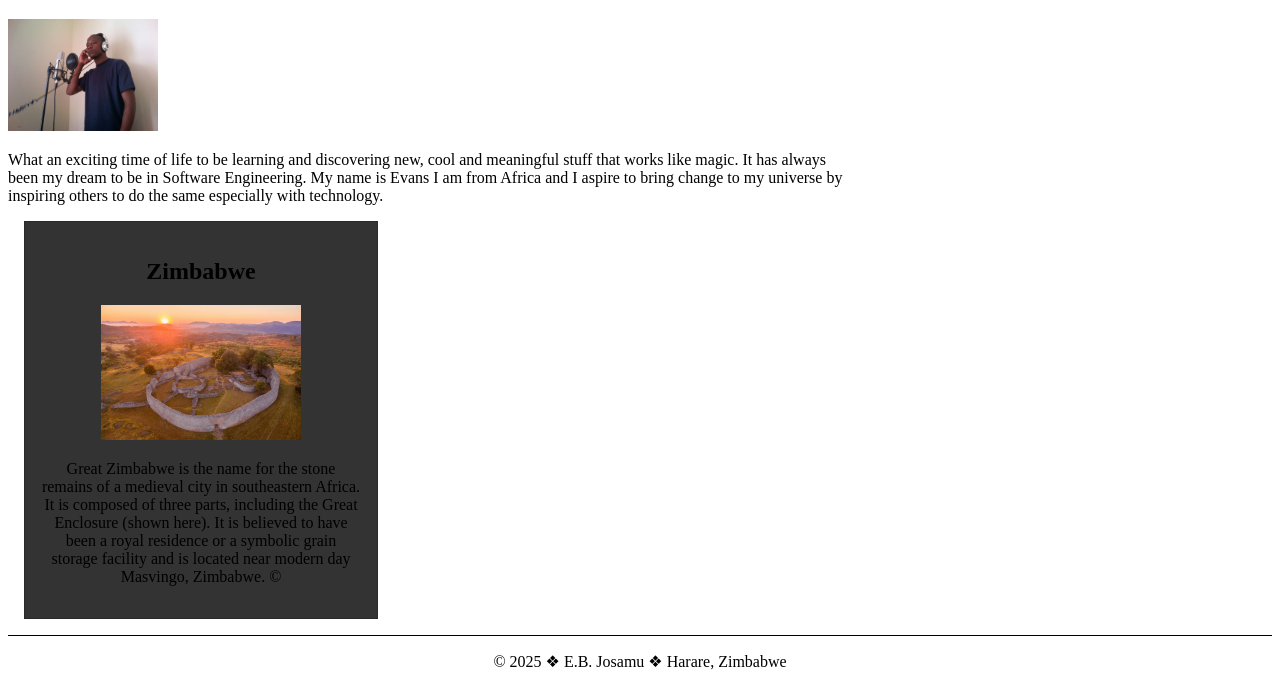
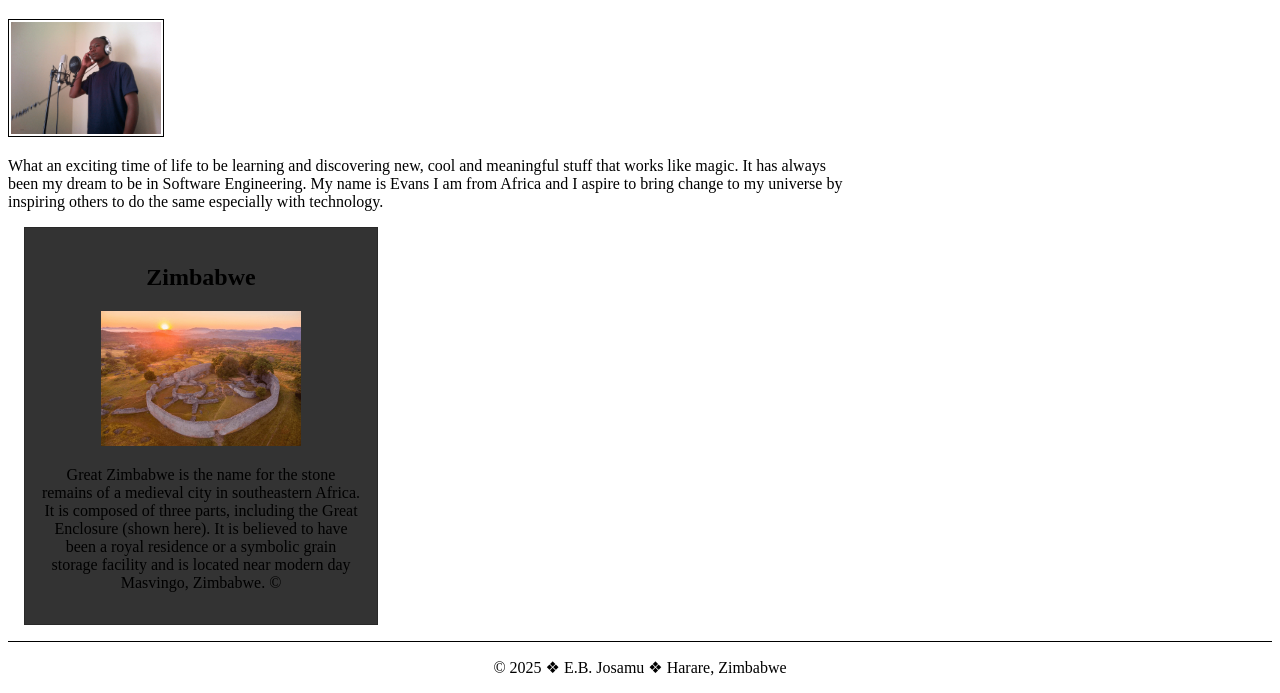
Before and after one commit to EvansBJosamu/wdd130, a plain HTML site: page index.html in a window 1280 px wide. Shown: the part 205-898 px from the top of the page. Drawn offline with Linux system fonts and the light colour scheme.

Commit message:
Enhancement audit

```diff
--- a/index.html
+++ b/index.html
@@ -24,7 +24,7 @@
     </main>
     <aside>
         <h2>Zimbabwe</h2>
-        <img src="./week02/images/great-zimbabwes-great-enclosure-opt.jpg" alt="Great Zimbabwe's Great Enclosure">
+        <img src="./week02/images/great-zimbabwe-enclosure-opt.jpg" alt="Great Zimbabwe's Great Enclosure">
         <p>Great Zimbabwe is the name for the stone remains of a medieval city in southeastern Africa. It is composed of three parts, including the Great Enclosure (shown here). It is believed to have been a royal residence or a symbolic grain storage facility and is located near modern day Masvingo, Zimbabwe. &copy;</p>
     </aside>
     <footer>
--- a/styles/styles.css
+++ b/styles/styles.css
@@ -31,6 +31,9 @@ main {
 main img {
     width: 150px;
     height: auto;
+    border: 1px solid black;
+    padding: 2px;
+    box-shadow: #333;
 
 }
 
```
Also changed, not shown: week02/images/great-zimbabwe-enclosure-opt.jpg (renamed from week02/images/great-zimbabwes-great-enclosure-opt.jpg).
